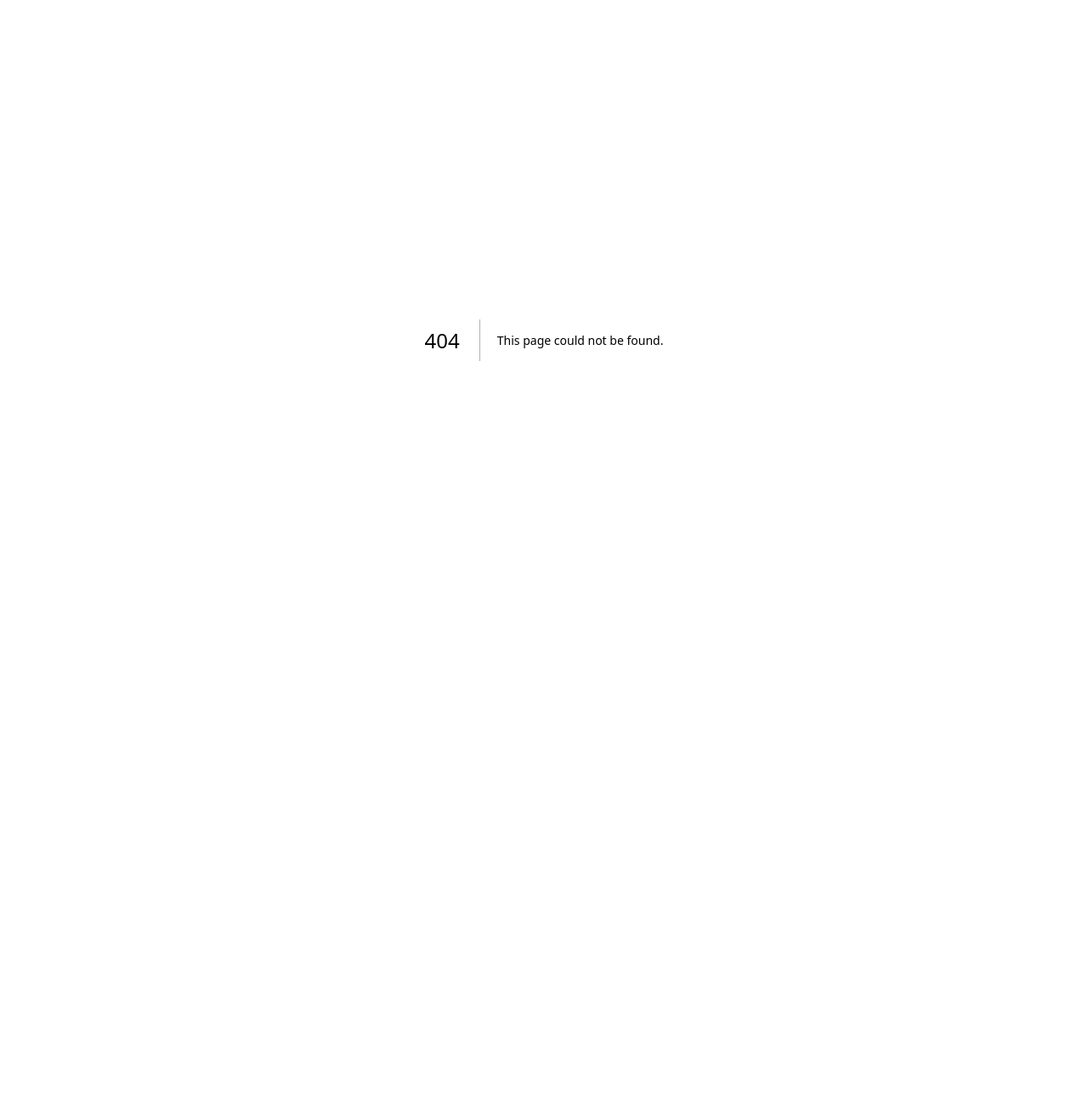
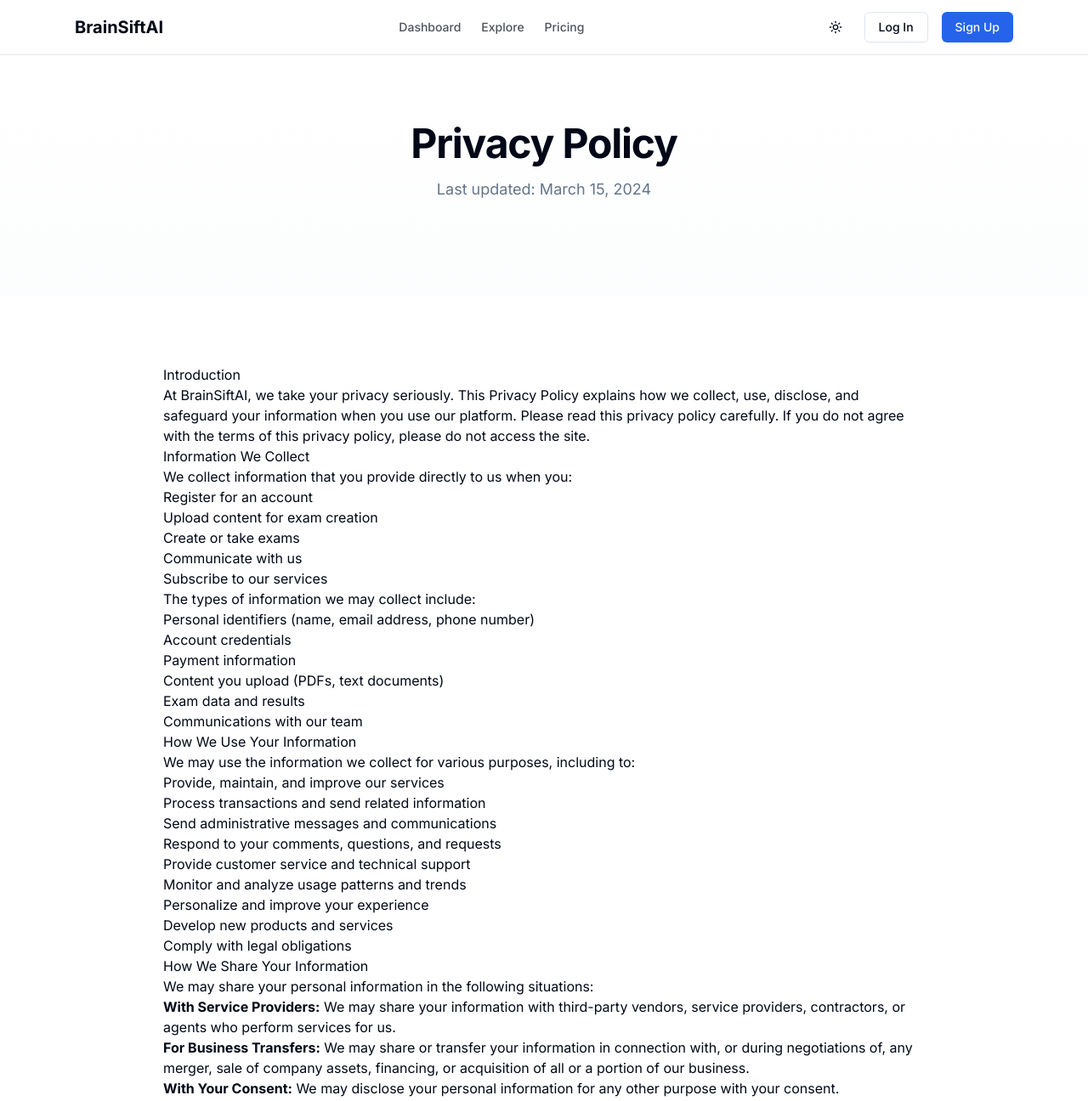
Before and after one commit to ScriptBloxX/BrainSiftAI-Frontend, a Next.js app: page /privacy in a window 1280 px wide. Before the commit this address had no page. Shown: the top 1296 px of the page at 85% size. Before the commit the page ends 800 px from the top, so only its background shows below. Built offline with nearby package versions, Linux system fonts and the light colour scheme.

Commit message:
add privacy

```diff
--- /dev/null
+++ b/app/privacy/page.tsx
@@ -0,0 +1,198 @@
+import Link from "next/link"
+import { Button } from "@/components/ui/button"
+import { Card, CardContent } from "@/components/ui/card"
+import { Shield, FileText } from "lucide-react"
+import Navbar from "@/components/navbar"
+import Footer from "@/components/footer"
+
+export default function PrivacyPolicy() {
+  return (
+    <div className="flex flex-col min-h-screen">
+      <Navbar />
+
+      <main className="flex-1">
+        {/* Hero Section */}
+        <section className="py-20 px-4 md:px-6 bg-gradient-to-b from-background to-secondary/20">
+          <div className="container mx-auto max-w-4xl text-center">
+            <h1 className="text-4xl md:text-5xl font-bold tracking-tight mb-4">Privacy Policy</h1>
+            <p className="text-lg text-muted-foreground max-w-2xl mx-auto mb-8">Last updated: March 15, 2024</p>
+          </div>
+        </section>
+
+        {/* Privacy Policy Content */}
+        <section className="py-20 px-4 md:px-6">
+          <div className="container mx-auto max-w-4xl">
+            <div className="prose prose-lg max-w-none">
+              <h2>Introduction</h2>
+              <p>
+                At BrainSiftAI, we take your privacy seriously. This Privacy Policy explains how we collect, use,
+                disclose, and safeguard your information when you use our platform. Please read this privacy policy
+                carefully. If you do not agree with the terms of this privacy policy, please do not access the site.
+              </p>
+
+              <h2>Information We Collect</h2>
+              <p>We collect information that you provide directly to us when you:</p>
+              <ul>
+                <li>Register for an account</li>
+                <li>Upload content for exam creation</li>
+                <li>Create or take exams</li>
+                <li>Communicate with us</li>
+                <li>Subscribe to our services</li>
+              </ul>
+              <p>The types of information we may collect include:</p>
+              <ul>
+                <li>Personal identifiers (name, email address, phone number)</li>
+                <li>Account credentials</li>
+                <li>Payment information</li>
+                <li>Content you upload (PDFs, text documents)</li>
+                <li>Exam data and results</li>
+                <li>Communications with our team</li>
+              </ul>
+
+              <h2>How We Use Your Information</h2>
+              <p>We may use the information we collect for various purposes, including to:</p>
+              <ul>
+                <li>Provide, maintain, and improve our services</li>
+                <li>Process transactions and send related information</li>
+                <li>Send administrative messages and communications</li>
+                <li>Respond to your comments, questions, and requests</li>
+                <li>Provide customer service and technical support</li>
+                <li>Monitor and analyze usage patterns and trends</li>
+                <li>Personalize and improve your experience</li>
+                <li>Develop new products and services</li>
+                <li>Comply with legal obligations</li>
+              </ul>
+
+              <h2>How We Share Your Information</h2>
+              <p>We may share your personal information in the following situations:</p>
+              <ul>
+                <li>
+                  <strong>With Service Providers:</strong> We may share your information with third-party vendors,
+                  service providers, contractors, or agents who perform services for us.
+                </li>
+                <li>
+                  <strong>For Business Transfers:</strong> We may share or transfer your information in connection with,
+                  or during negotiations of, any merger, sale of company assets, financing, or acquisition of all or a
+                  portion of our business.
+                </li>
+                <li>
+                  <strong>With Your Consent:</strong> We may disclose your personal information for any other purpose
+                  with your consent.
+                </li>
+                <li>
+                  <strong>With Affiliates:</strong> We may share your information with our affiliates, in which case we
+                  will require those affiliates to honor this Privacy Policy.
+                </li>
+                <li>
+                  <strong>To Comply with Laws:</strong> We may disclose your information where required to do so by law
+                  or subpoena.
+                </li>
+              </ul>
+
+              <h2>Data Security</h2>
+              <p>
+                We have implemented appropriate technical and organizational security measures designed to protect the
+                security of any personal information we process. However, despite our safeguards and efforts to secure
+                your information, no electronic transmission over the Internet or information storage technology can be
+                guaranteed to be 100% secure.
+              </p>
+
+              <h2>Your Privacy Rights</h2>
+              <p>
+                Depending on your location, you may have certain rights regarding your personal information, including:
+              </p>
+              <ul>
+                <li>The right to access personal information we hold about you</li>
+                <li>The right to request correction of inaccurate personal information</li>
+                <li>The right to request deletion of your personal information</li>
+                <li>The right to object to processing of your personal information</li>
+                <li>The right to data portability</li>
+                <li>The right to withdraw consent</li>
+              </ul>
+              <p>
+                To exercise these rights, please contact us using the information provided in the "Contact Us" section
+                below.
+              </p>
+
+              <h2>Children's Privacy</h2>
+              <p>
+                Our service is not directed to children under the age of 13. We do not knowingly collect personal
+                information from children under 13. If you are a parent or guardian and you are aware that your child
+                has provided us with personal information, please contact us so that we can take necessary actions.
+              </p>
+
+              <h2>Changes to This Privacy Policy</h2>
+              <p>
+                We may update our Privacy Policy from time to time. We will notify you of any changes by posting the new
+                Privacy Policy on this page and updating the "Last updated" date. You are advised to review this Privacy
+                Policy periodically for any changes.
+              </p>
+
+              <h2>Contact Us</h2>
+              <p>If you have any questions about this Privacy Policy, please contact us at:</p>
+              <p>
+                Email: privacy@brainsiftai.com
+                <br />
+                Address: 123 Innovation Drive, Suite 400, San Francisco, CA 94103
+                <br />
+                Phone: +1 (555) 123-4567
+              </p>
+            </div>
+
+            <div className="mt-16 grid grid-cols-1 md:grid-cols-2 gap-8">
+              <Card>
+                <CardContent className="pt-6">
+                  <div className="flex items-start">
+                    <div className="flex-shrink-0 mr-4">
+                      <Shield className="h-8 w-8 text-primary" />
+                    </div>
+                    <div>
+                      <h3 className="text-lg font-medium mb-2">Data Protection</h3>
+                      <p className="text-muted-foreground">
+                        Learn more about how we protect your data and maintain security.
+                      </p>
+                      <Button asChild variant="link" className="px-0 mt-2">
+                        <Link href="/security">View Security Practices</Link>
+                      </Button>
+                    </div>
+                  </div>
+                </CardContent>
+              </Card>
+
+              <Card>
+                <CardContent className="pt-6">
+                  <div className="flex items-start">
+                    <div className="flex-shrink-0 mr-4">
+                      <FileText className="h-8 w-8 text-primary" />
+                    </div>
+                    <div>
+                      <h3 className="text-lg font-medium mb-2">Terms of Service</h3>
+                      <p className="text-muted-foreground">
+                        Review our terms of service for information about using our platform.
+                      </p>
+                      <Button asChild variant="link" className="px-0 mt-2">
+                        <Link href="/terms">View Terms of Service</Link>
+                      </Button>
+                    </div>
+                  </div>
+                </CardContent>
+              </Card>
+            </div>
+
+            <div className="mt-16 text-center">
+              <h3 className="text-xl font-medium mb-4">Still Have Questions?</h3>
+              <p className="text-muted-foreground mb-6">
+                If you have any questions about our privacy practices, please don't hesitate to contact us.
+              </p>
+              <Button asChild>
+                <Link href="/contact">Contact Us</Link>
+              </Button>
+            </div>
+          </div>
+        </section>
+      </main>
+
+      <Footer />
+    </div>
+  )
+}
```
